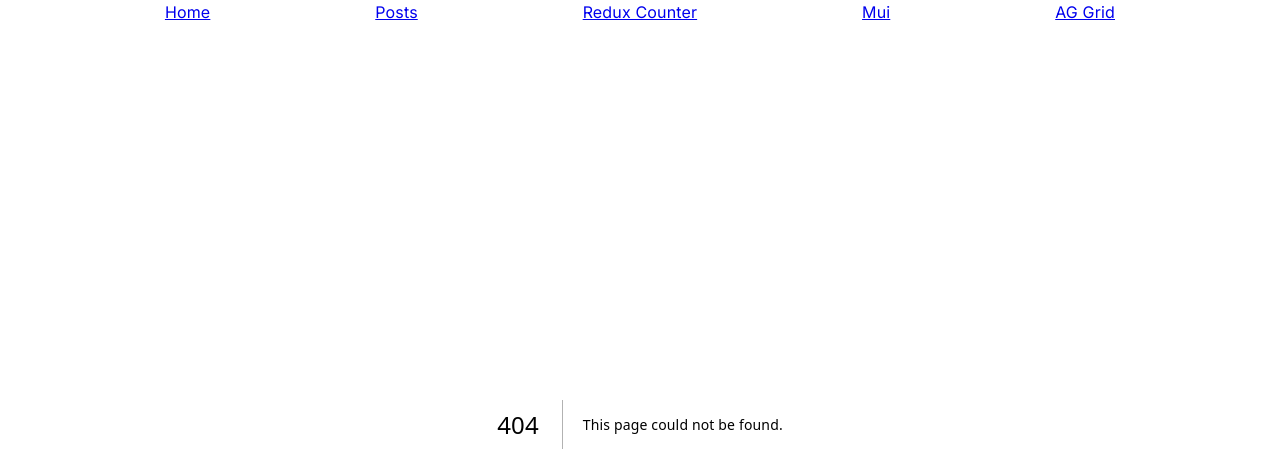
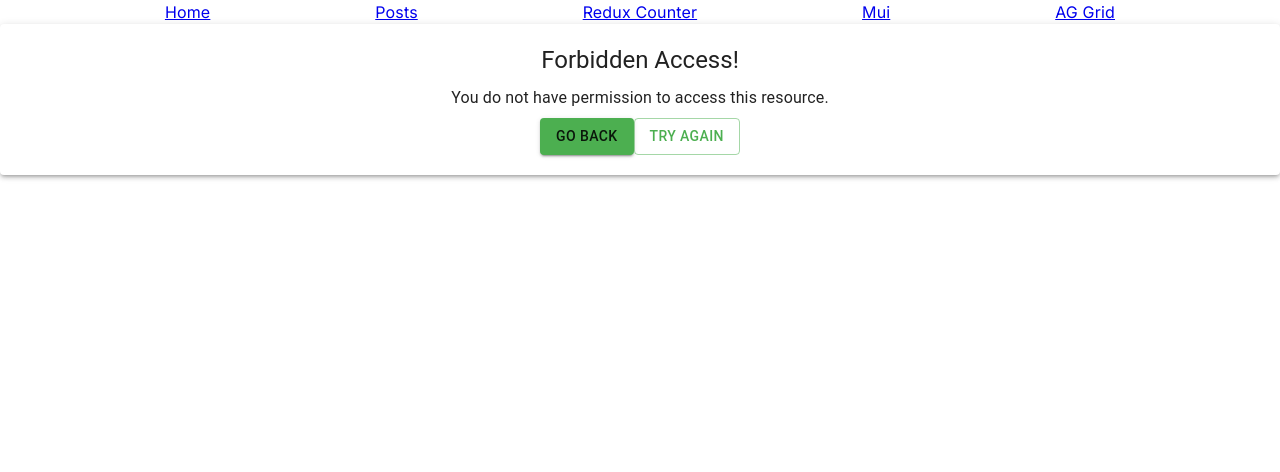
Before and after one commit to Code-District-Team/nextjs-template, a Next.js app: page /unauthorized in a window 1280 px wide. Before the commit this address had no page. Shown: the top 472 px of the page. Built offline with nearby package versions, Linux system fonts and the light colour scheme.

Commit message:
Added unauthorized page, and redirection in networkcall

```diff
--- /dev/null
+++ b/src/app/unauthorized/page.tsx
@@ -0,0 +1,28 @@
+"use client";
+import { Button, Paper, Typography } from '@mui/material';
+import { useRouter } from 'next/navigation'
+
+export let router: any = null;
+
+const ForbiddenMessage = () => {
+  router = useRouter();
+
+  return (
+    <Paper elevation={3} style={{ padding: '20px', textAlign: 'center' }}>
+      <Typography variant="h5" gutterBottom>
+        Forbidden Access!
+      </Typography>
+      <Typography variant="subtitle1" gutterBottom>
+        You do not have permission to access this resource.
+      </Typography>
+      <Button variant="contained" color="secondary">
+        Go Back
+      </Button>
+      <Button variant="outlined" color="secondary">
+        Try Again
+      </Button>
+    </Paper>
+  );
+};
+
+export default ForbiddenMessage;
--- a/src/network/networkCall.ts
+++ b/src/network/networkCall.ts
@@ -1,3 +1,5 @@
+import { permanentRedirect } from "next/navigation";
+
 import K from "@/constants";
 
 export default class NetworkCall {
@@ -59,9 +61,11 @@ export default class NetworkCall {
         break;
       case statusCode.Unauthorized:
         // Logout or redirect
+        // permanentRedirect("/unauthorized");
         throw new Error("Unauthorized");
       case statusCode.Forbidden:
         // Redirect to Forbidden Fallback UI
+        permanentRedirect("/unauthorized");
         break;
       case statusCode.ServerError:
         console.error("Server error");
```
